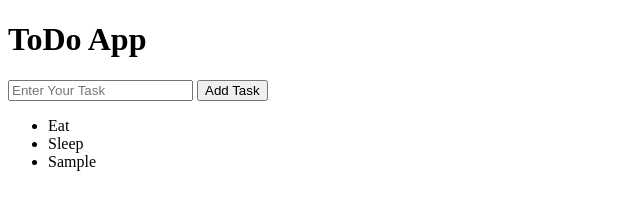
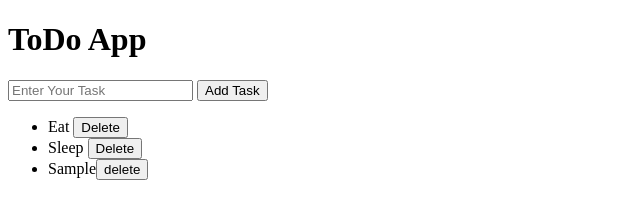
Before and after one commit to vkg05/ApnaCollege_Delta, a plain HTML site: page 4) JavaScript/29. JavaScript-11/Mini-Project/ToDo List/index.html in a window 1280 px wide. Both pictures are taken after typing "Sample" into the empty fields and a click on the button "Add Task". Shown: the whole page, without its empty margins (0-640 px from the left). Drawn offline with Linux system fonts and the light colour scheme.

Commit message:
DoTo App Completed

```diff
--- a/4) JavaScript/29. JavaScript-11/Mini-Project/ToDo List/index.html
+++ b/4) JavaScript/29. JavaScript-11/Mini-Project/ToDo List/index.html
@@ -11,8 +11,8 @@
     <input type="text" placeholder="Enter Your Task">
     <button>Add Task</button>
     <ul>
-        <li>Eat</li>
-        <li>Sleep</li>
+        <li>Eat <button class="delete">Delete</button></li>
+        <li>Sleep <button class="delete">Delete</button></li>
     </ul>
 
 
--- a/4) JavaScript/29. JavaScript-11/Mini-Project/ToDo List/script.js
+++ b/4) JavaScript/29. JavaScript-11/Mini-Project/ToDo List/script.js
@@ -5,7 +5,29 @@ let inp = document.querySelector("input");
 btn.addEventListener("click", function() {
     let item = document.createElement("li");
     item.innerText = inp.value;
+
+    let delBtn = document.createElement("button");
+    delBtn.innerText = "delete";
+    delBtn.classList.add("delete");
+
+    item.appendChild(delBtn);
     ul.appendChild(item);
-    console.log(inp.value);
     inp.value = "";
 })
+
+// Event Delegation
+ul.addEventListener("click", function(event) {
+    if(event.target.nodeName == "BUTTON") {
+        let listItem = event.target.parentElement;
+        listItem.remove();
+    }
+})
+
+// let delBtns = document.querySelectorAll(".delete");
+// for(delBtn of delBtns) {
+//     delBtn.addEventListener("click", function() {
+//         let par = this.parentElement;
+//         console.log(par);
+//         par.remove();
+//     })
+// }
```
